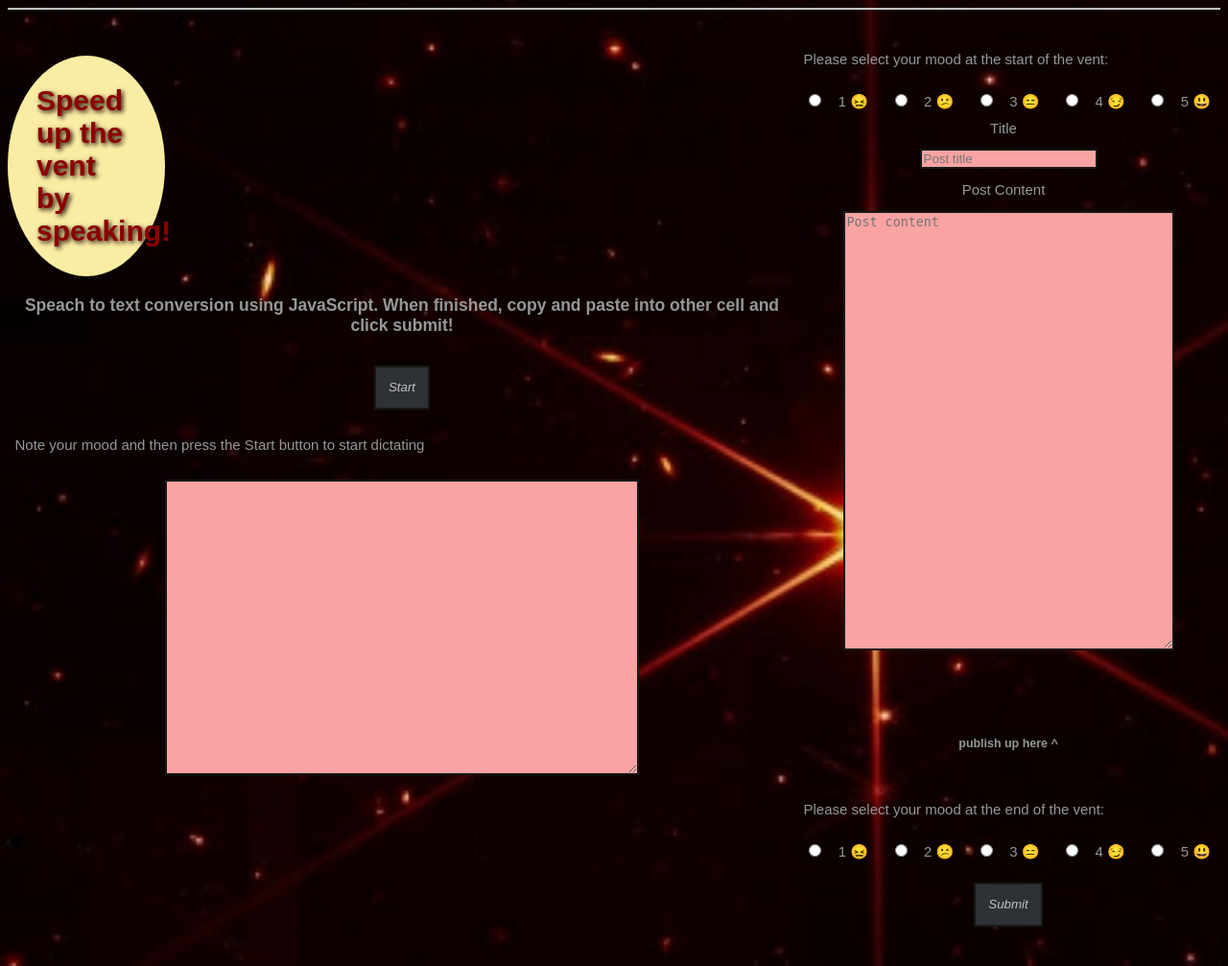
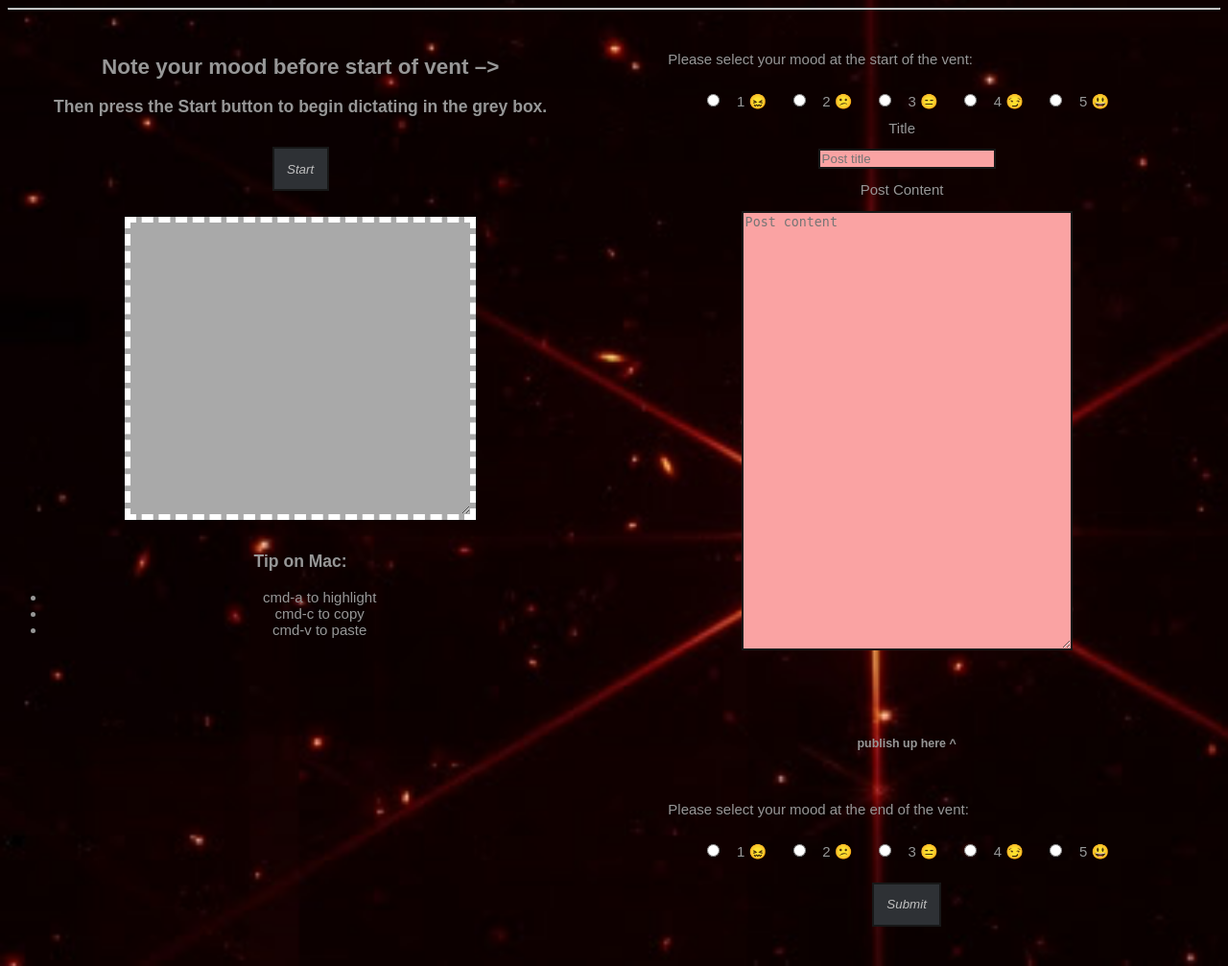
Before and after one commit to H-Len/VentOn, a Flask app: page /speak in a window 1280 px wide. Shown: the part 143-1150 px from the top of the page at 96% size. Run offline with Flask 2, Linux system fonts and the light colour scheme; some libraries are stand-ins or nearby versions.

Commit message:
instructions and css added to speech tab

```diff
--- a/static/styles.css
+++ b/static/styles.css
@@ -300,5 +300,7 @@ btn {
 }
 
 #textbox {
-    width: 60%
+    width: 60%;
+    background-color: darkgrey;
+    border: white dashed .5em;
 }
--- a/templates/speak.html
+++ b/templates/speak.html
@@ -5,24 +5,34 @@
 <!-- <container> -->
     <!-- speech to text -->
     <div class="mycontainer">
-        <h1>Speed up the vent by speaking!</h1>
-        <h3>Speach to text conversion using JavaScript.
-            When finished, copy and paste into other cell and click submit!</h3>
 
         <div class="mywebapp">
+            <h2>Note your mood before start of vent –></h2>
+            <h3>Then press the Start button to begin dictating in the grey box.</h3>
             <button id="start-btn" title="Start">Start</button>
-            <p id="instructions">Note your mood and then press the Start button to start dictating</p>
             <div class="input">
                 <textarea id="textbox" rows="20" cols="60"></textarea>
             </div>
         </div>
+        <h3>Tip on Mac:</h3>
+        <ul>
+            <li>cmd-a to highlight</li>
+            <li>cmd-c to copy</li>
+            <li>cmd-v to paste</li>
+        </ul>
     </div>
 <!-- </container> -->
 <!-- </div> -->
 <br></br>
 <!-- <div class="grid-container"> -->
 <!-- <container> -->
+
     <form method="post">
+
+
+
+
+
         <p>Please select your mood at the start of the vent:</p>
         <input type="radio" name="imood" value="1">
         <label for="mood1">1 😖</label>
```
Also changed, not shown: app.py (line endings or trailing spaces).
